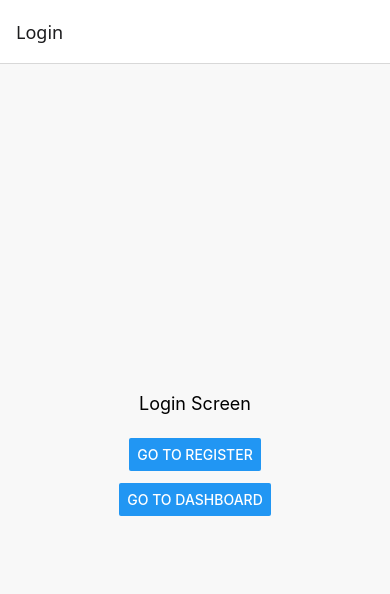
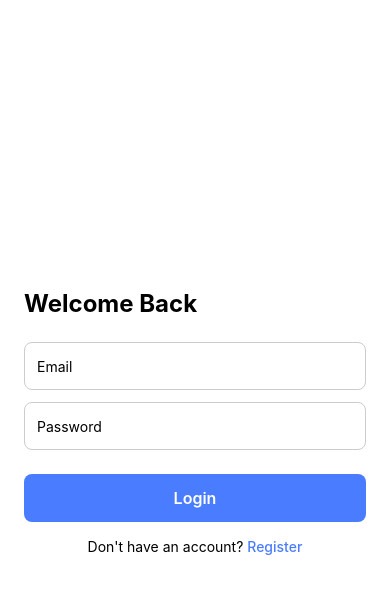
Before and after one commit to SiDMofokeng/5klippa, a React Native app in the folder 5klippa-mobile/: screen /Login in a window 390 px wide. Shown: the top 594 px of the page. Built offline with nearby package versions, Linux system fonts and the light colour scheme.

Commit message:
feat: add LoginScreen UI and wire into App.js (Milestone 2)

```diff
--- a/5klippa-mobile/App.js
+++ b/5klippa-mobile/App.js
@@ -3,53 +3,10 @@
 import React from 'react';
 import { NavigationContainer } from '@react-navigation/native';
 import { createNativeStackNavigator } from '@react-navigation/native-stack';
-import { View, Text, StyleSheet, Button } from 'react-native';
 
-function LoginScreen({ navigation }) {
-  return (
-    <View style={styles.center}>
-      <Text style={styles.title}>Login Screen</Text>
-      <Button
-        title="Go to Register"
-        onPress={() => navigation.navigate('Register')}
-      />
-      <View style={styles.spacer} />
-      <Button
-        title="Go to Dashboard"
-        onPress={() => navigation.navigate('Dashboard')}
-      />
-    </View>
-  );
-}
-
-function RegisterScreen({ navigation }) {
-  return (
-    <View style={styles.center}>
-      <Text style={styles.title}>Register Screen</Text>
-      <Button
-        title="Go to Login"
-        onPress={() => navigation.navigate('Login')}
-      />
-      <View style={styles.spacer} />
-      <Button
-        title="Go to Dashboard"
-        onPress={() => navigation.navigate('Dashboard')}
-      />
-    </View>
-  );
-}
-
-function DashboardScreen({ navigation }) {
-  return (
-    <View style={styles.center}>
-      <Text style={styles.title}>Welcome to your Dashboard!</Text>
-      <Button
-        title="Back to Login"
-        onPress={() => navigation.navigate('Login')}
-      />
-    </View>
-  );
-}
+import LoginScreen from './screens/LoginScreen';
+import RegisterScreen from './screens/RegisterScreen';
+import DashboardScreen from './screens/DashboardScreen';
 
 const Stack = createNativeStackNavigator();
 
@@ -57,27 +14,22 @@ export default function App() {
   return (
     <NavigationContainer>
       <Stack.Navigator initialRouteName="Login">
-        <Stack.Screen name="Login" component={LoginScreen} />
-        <Stack.Screen name="Register" component={RegisterScreen} />
-        <Stack.Screen name="Dashboard" component={DashboardScreen} />
+        <Stack.Screen
+          name="Login"
+          component={LoginScreen}
+          options={{ headerShown: false }}
+        />
+        <Stack.Screen
+          name="Register"
+          component={RegisterScreen}
+          options={{ headerShown: false }}
+        />
+        <Stack.Screen
+          name="Dashboard"
+          component={DashboardScreen}
+          options={{ headerLeft: null }}
+        />
       </Stack.Navigator>
     </NavigationContainer>
   );
 }
-
-const styles = StyleSheet.create({
-  center: {
-    flex: 1,
-    alignItems: 'center',
-    justifyContent: 'center',
-    padding: 16,
-    backgroundColor: '#f8f8f8',
-  },
-  title: {
-    fontSize: 18,
-    marginBottom: 24,
-  },
-  spacer: {
-    height: 12,
-  },
-});
--- /dev/null
+++ b/5klippa-mobile/screens/LoginScreen.js
@@ -0,0 +1,121 @@
+// 5klippa-mobile/screens/LoginScreen.js
+
+import React, { useState } from 'react';
+import {
+  View,
+  Text,
+  TextInput,
+  TouchableOpacity,
+  StyleSheet,
+  Alert
+} from 'react-native';
+import { auth } from '../firebaseConfig';
+import { signInWithEmailAndPassword } from 'firebase/auth';
+
+export default function LoginScreen({ navigation }) {
+  const [email, setEmail] = useState('');
+  const [password, setPassword] = useState('');
+  const [loading, setLoading] = useState(false);
+
+  const handleLogin = async () => {
+    if (!email || !password) {
+      Alert.alert('Error', 'Please enter both email and password.');
+      return;
+    }
+    setLoading(true);
+    try {
+      await signInWithEmailAndPassword(auth, email, password);
+      navigation.replace('Dashboard');
+    } catch (error) {
+      Alert.alert('Login Failed', error.message);
+    } finally {
+      setLoading(false);
+    }
+  };
+
+  return (
+    <View style={styles.container}>
+      <Text style={styles.header}>Welcome Back</Text>
+      <TextInput
+        style={styles.input}
+        placeholder="Email"
+        autoCapitalize="none"
+        keyboardType="email-address"
+        value={email}
+        onChangeText={setEmail}
+      />
+      <TextInput
+        style={styles.input}
+        placeholder="Password"
+        secureTextEntry
+        value={password}
+        onChangeText={setPassword}
+      />
+      <TouchableOpacity
+        style={[styles.button, loading && styles.buttonDisabled]}
+        onPress={handleLogin}
+        disabled={loading}
+      >
+        <Text style={styles.buttonText}>
+          {loading ? 'Logging in…' : 'Login'}
+        </Text>
+      </TouchableOpacity>
+      <View style={styles.linkRow}>
+        <Text>Don't have an account? </Text>
+        <Text
+          style={styles.link}
+          onPress={() => navigation.navigate('Register')}
+        >
+          Register
+        </Text>
+      </View>
+    </View>
+  );
+}
+
+const styles = StyleSheet.create({
+  container: {
+    flex: 1,
+    padding: 24,
+    justifyContent: 'center',
+    backgroundColor: '#fff',
+  },
+  header: {
+    fontSize: 24,
+    fontWeight: 'bold',
+    marginBottom: 24,
+  },
+  input: {
+    height: 48,
+    borderColor: '#ccc',
+    borderWidth: 1,
+    borderRadius: 8,
+    marginBottom: 12,
+    paddingHorizontal: 12,
+  },
+  button: {
+    height: 48,
+    backgroundColor: '#4A7CFF',
+    borderRadius: 8,
+    alignItems: 'center',
+    justifyContent: 'center',
+    marginTop: 12,
+  },
+  buttonDisabled: {
+    backgroundColor: '#A3BFF9',
+  },
+  buttonText: {
+    color: '#fff',
+    fontSize: 16,
+    fontWeight: '600',
+  },
+  linkRow: {
+    flexDirection: 'row',
+    justifyContent: 'center',
+    marginTop: 16,
+  },
+  link: {
+    color: '#4A7CFF',
+    fontWeight: '500',
+  },
+});
```
